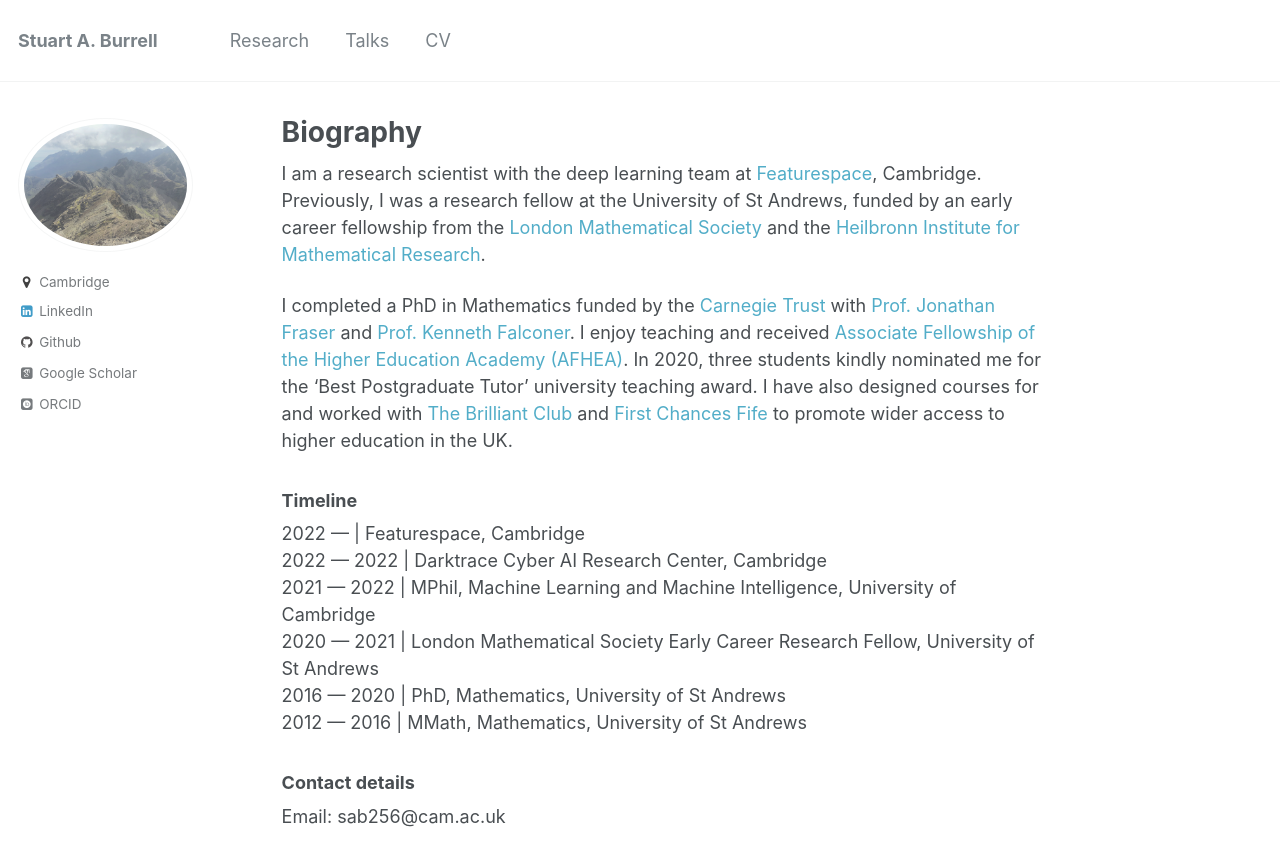
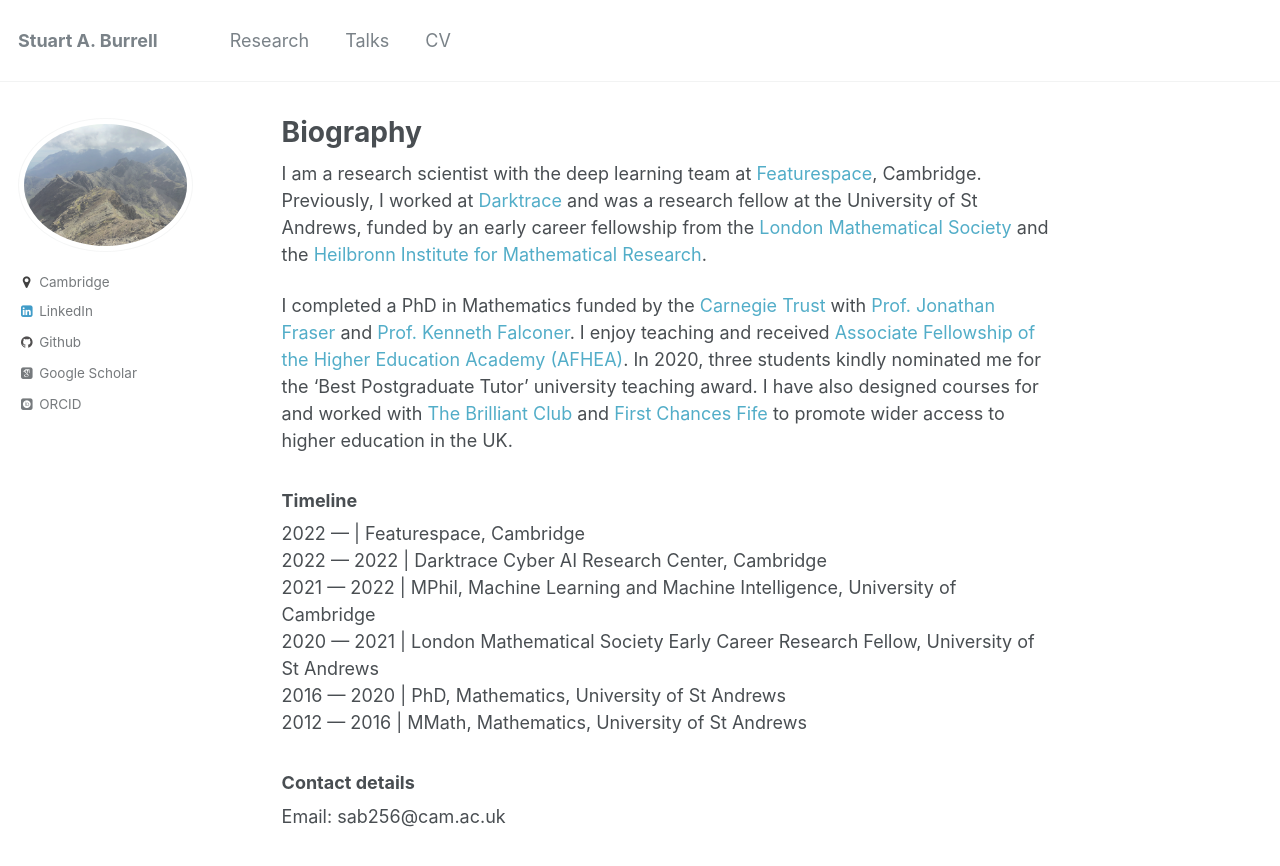
Before and after one commit to stuartburrell/stuartburrell.github.io, a Jekyll site: the page built from _pages/about.md, in a window 1280 px wide. Shown: the top 866 px of the page. Built offline with Jekyll 4.4.1, drawn with Linux system fonts in a browser that asks for light colours; some web fonts are replaced.

Commit message:
update job

```diff
--- a/_pages/about.md
+++ b/_pages/about.md
@@ -8,7 +8,7 @@ redirect_from:
   - /about.html
   -
 ---
- I am a research scientist with the deep learning team at [Featurespace](https://www.featurespace.com/), Cambridge. Previously, I was a research fellow at the University of St Andrews, funded by an early career fellowship from the [London Mathematical Society](https://www.lms.ac.uk/) and the [Heilbronn Institute for Mathematical Research](https://heilbronn.ac.uk/).
+ I am a research scientist with the deep learning team at [Featurespace](https://www.featurespace.com/), Cambridge. Previously, I worked at [Darktrace](https://darktrace.com/research) and was a research fellow at the University of St Andrews, funded by an early career fellowship from the [London Mathematical Society](https://www.lms.ac.uk/) and the [Heilbronn Institute for Mathematical Research](https://heilbronn.ac.uk/).
 
 I completed a PhD in Mathematics funded by the [Carnegie Trust](https://www.carnegie-trust.org/) with [Prof. Jonathan Fraser](http://www.mcs.st-andrews.ac.uk/~jmf32/) and [Prof. Kenneth Falconer](http://www.mcs.st-and.ac.uk/~kenneth/). I enjoy teaching and received [Associate Fellowship of the Higher Education Academy (AFHEA)](https://stuartburrell.github.io/files/cert-afhea.pdf). In 2020, three students kindly nominated me for the 'Best Postgraduate Tutor' university teaching award. I have also designed courses for and worked with [The Brilliant Club](https://thebrilliantclub.org/) and [First Chances Fife](https://www.firstchancesfife.ac.uk/) to promote wider access to higher education in the UK.
 
```
